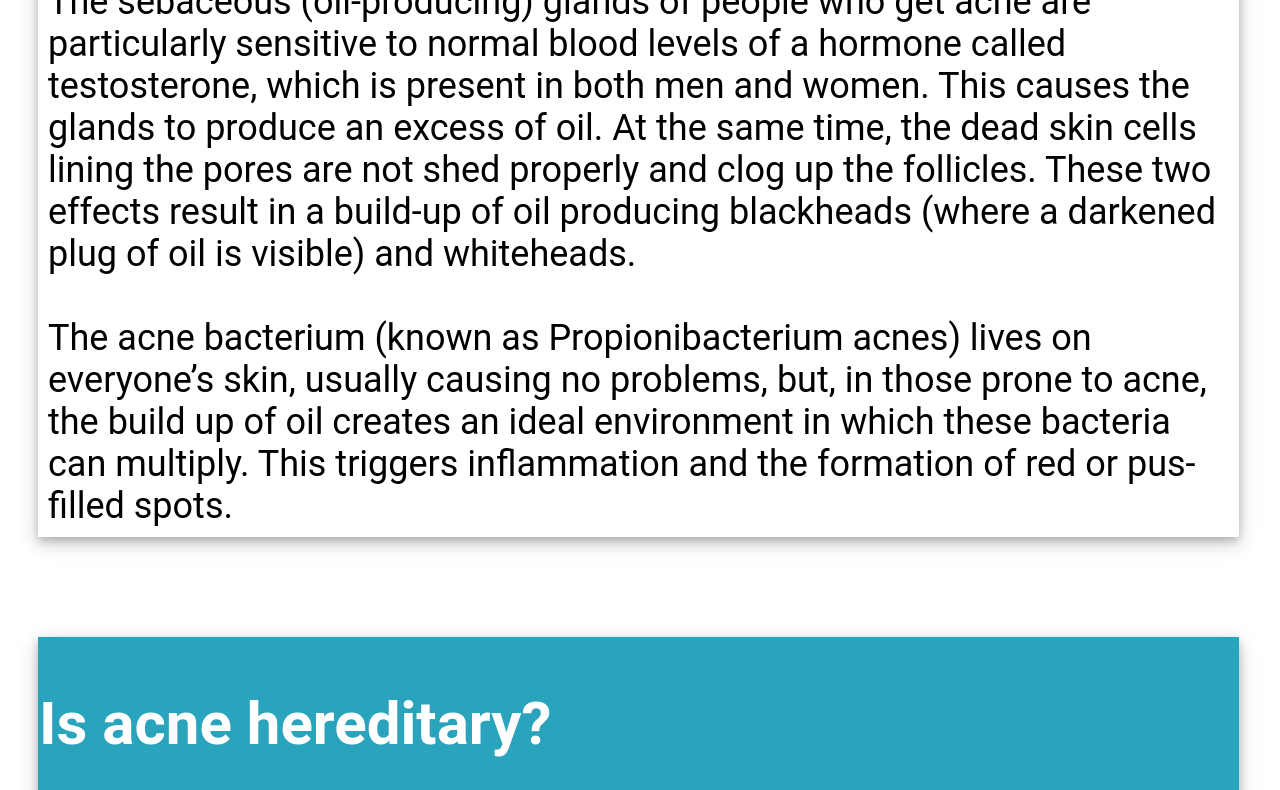
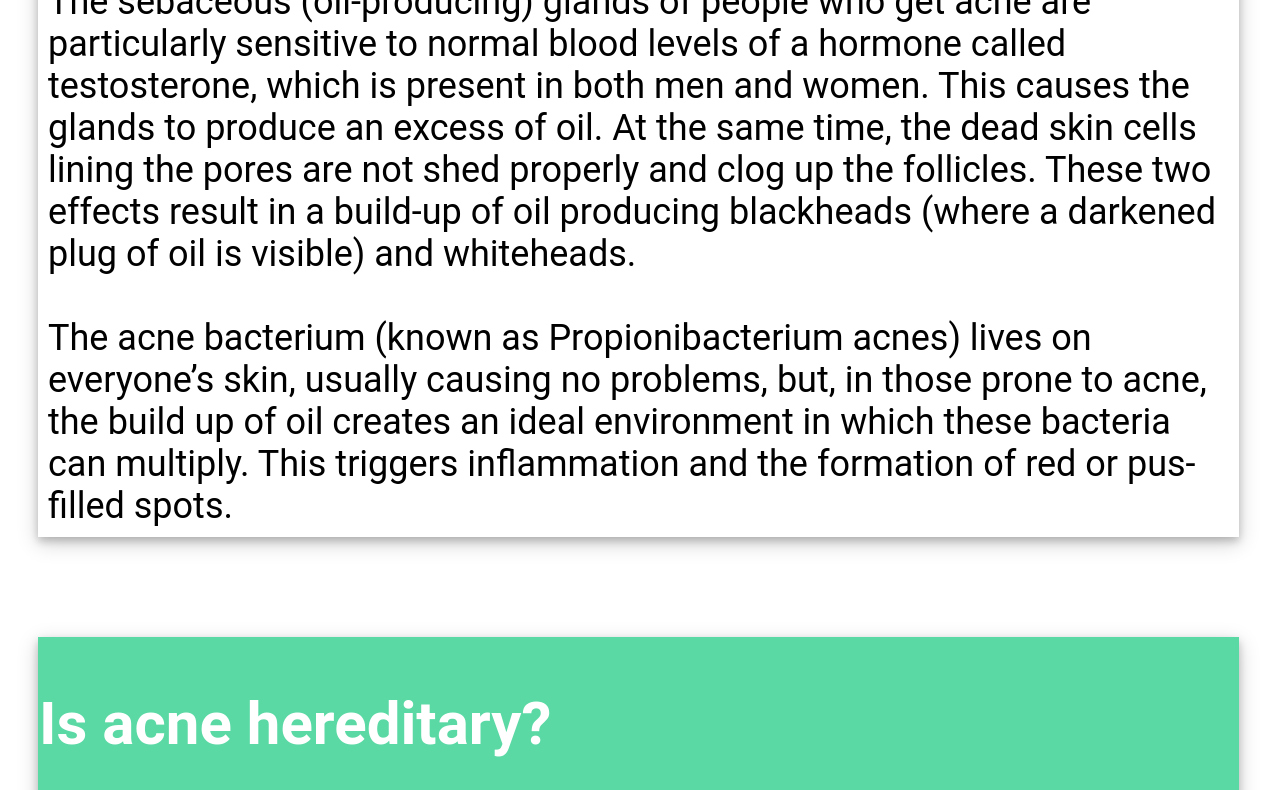
Before and after one commit to falcon1029/skinrashes.github.io, a plain HTML site: page acne.html in a window 1280 px wide. Shown: the part 2010-2800 px from the top of the page. Drawn offline with Linux system fonts and the light colour scheme.

Commit message:
asdasdasnmdhvgasgdjahvshdgascfdgasd
my second design webview android

```diff
--- a/styles.css
+++ b/styles.css
@@ -25,7 +25,7 @@ div.card {
 }
 
 div.header {
-    background-color: #2aa4bc;
+    background-color: #5AD9A4;
     color: white;
     padding: 1px;
     font-size: 40px;
```
